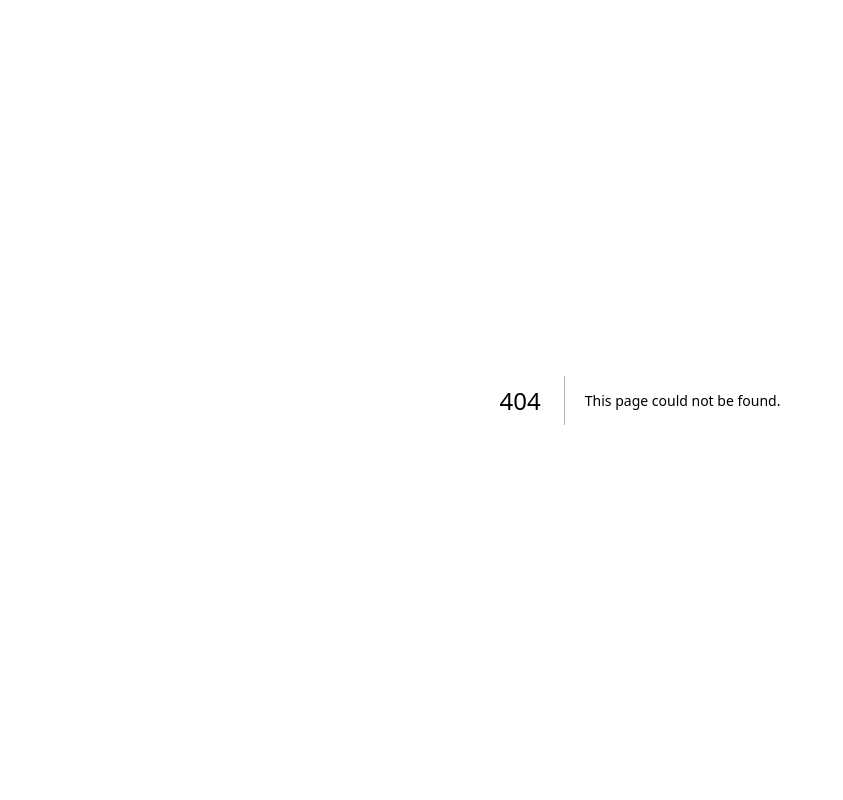
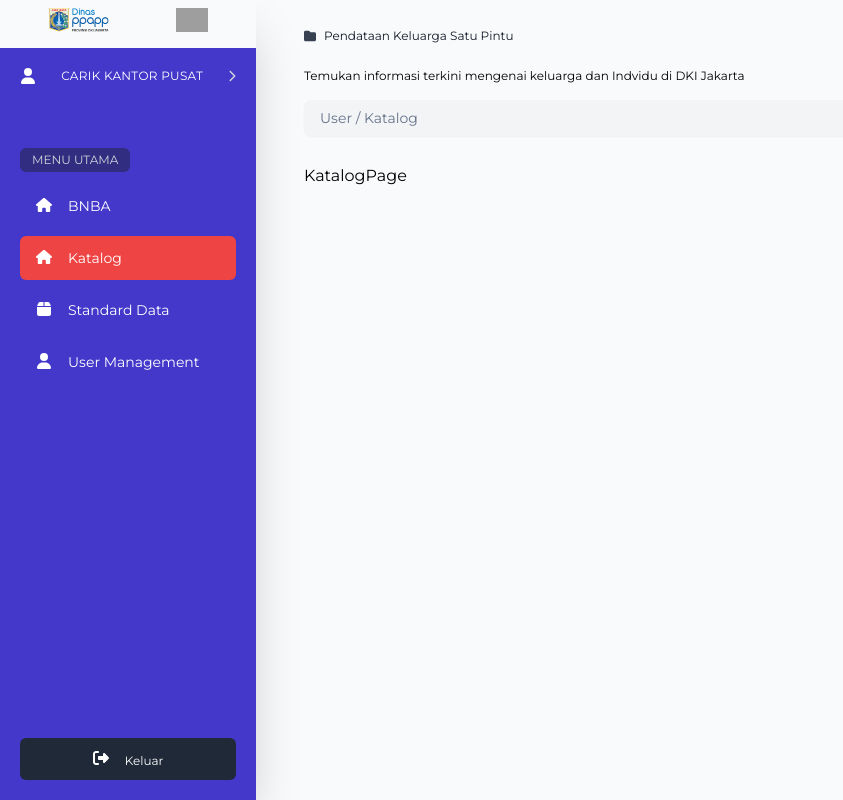
Before and after one commit to DiansSopandi/ppapp_fe, a Next.js app: page /dashboard/katalog in a window 1280 px wide. Before the commit this address had no page. Shown: the whole page, without its empty margins (0-843 px from the left). Built offline with nearby package versions, Linux system fonts and the light colour scheme; grey boxes are pictures that could not be loaded.

Commit message:
update dashboard header make dynamic placeholder and update Sidebar component

```diff
--- /dev/null
+++ b/app/dashboard/katalog/page.tsx
@@ -0,0 +1,7 @@
+import React from "react";
+
+const KatalogPage = () => {
+  return <div>KatalogPage</div>;
+};
+
+export default KatalogPage;
--- a/app/dashboard/layout.tsx
+++ b/app/dashboard/layout.tsx
@@ -1,5 +1,5 @@
 import React from "react";
-import DashboardWrapper from "./dashboard-wrapper";
+import DashboardWrapper from "@/app/dashboard/dashboard-wrapper";
 
 const DashboardLayout = ({ children }: { children: React.ReactNode }) => {
   return (
--- /dev/null
+++ b/app/dashboard/standard/page.tsx
@@ -0,0 +1,7 @@
+import React from "react";
+
+const StandardDataPage = (props: Props) => {
+  return <div>StandardDataPage</div>;
+};
+
+export default StandardDataPage;
--- /dev/null
+++ b/app/dashboard/user-management/page.tsx
@@ -0,0 +1,7 @@
+import React from "react";
+
+const UserManagmentPage = () => {
+  return <div>UserManagmentPage</div>;
+};
+
+export default UserManagmentPage;
--- a/components/dashboard/header.tsx
+++ b/components/dashboard/header.tsx
@@ -12,13 +12,33 @@ import { Input } from "@/components/ui/input";
 import { FormProvider, useForm } from "react-hook-form";
 import { FontAwesomeIcon } from "@fortawesome/react-fontawesome";
 import { faFolder } from "@fortawesome/free-solid-svg-icons";
+import { usePathname } from "next/navigation";
 
 const DashboardHeader = () => {
   const [isPending, starTransition] = useTransition();
+  const pathname = usePathname();
+
+  const getPlaceholder = () => {
+    const path = "/" + pathname.split("/").pop();
+
+    switch (path) {
+      case "/dashboard":
+        return "User / Dashboard";
+      case "/katalog":
+        return "User / Katalog";
+      case "/standard":
+        return "User / Standard Data";
+      case "/user-management":
+        return "User / User Management";
+
+      default:
+        return "User / Dashboard";
+    }
+  };
 
   const form = useForm({
     defaultValues: {
-      search: "User / Dashboard",
+      search: "",
     },
   });
 
@@ -43,7 +63,7 @@ const DashboardHeader = () => {
                   <Input
                     {...field}
                     disabled={isPending}
-                    placeholder="User / Dashboard"
+                    placeholder={getPlaceholder()}
                     type="text"
                     className="w-full bg-gray-100 text-gray-300 text-xs rounded-lg px-4 py-2 shadow-sm border-none focus:ring-2 focus:ring-indigo-200"
                   />
--- a/components/dashboard/sidebar.tsx
+++ b/components/dashboard/sidebar.tsx
@@ -1,3 +1,5 @@
+"use client";
+
 import React from "react";
 import Link from "next/link";
 import DashboardHeaderImages from "../auth/header-images";
@@ -10,6 +12,7 @@ import {
   faSignOutAlt,
   faChevronRight,
 } from "@fortawesome/free-solid-svg-icons";
+import { usePathname } from "next/navigation";
 
 const SidebarLink = ({
   href,
@@ -22,11 +25,17 @@ const SidebarLink = ({
   icon: any;
   active?: boolean;
 }) => {
+  const pathname = usePathname();
+  const isActive =
+    pathname === href || (pathname === "/" && href === "/dashboard");
+
   return (
     <Link
       href={href}
       className={`px-4 py-3 block rounded-md text-sm font-medium ${
-        active ? "bg-red-500" : "hover:bg-indigo-600 transition"
+        isActive
+          ? "bg-red-500"
+          : "hover:bg-indigo-200 hover:text-black transition"
       }`}
     >
       <FontAwesomeIcon icon={icon} className="w-4 h-4 mr-4" />
@@ -58,10 +67,22 @@ const DashboardSidebar = () => {
         </div>
 
         <nav className="flex flex-col space-y-2">
-          <SidebarLink href="#" label="BNBA" icon={faHome} active />
-          <SidebarLink href="#" label="Katalog" icon={faHome} />
-          <SidebarLink href="#" label="Standar Data" icon={faBox} />
-          <SidebarLink href="#" label="User Management" icon={faUser} />
+          <SidebarLink href="/dashboard" label="BNBA" icon={faHome} active />
+          <SidebarLink
+            href="/dashboard/katalog"
+            label="Katalog"
+            icon={faHome}
+          />
+          <SidebarLink
+            href="/dashboard/standard"
+            label="Standard Data"
+            icon={faBox}
+          />
+          <SidebarLink
+            href="/dashboard/user-management"
+            label="User Management"
+            icon={faUser}
+          />
         </nav>
 
         <Link href="/" className="mt-auto pt-10">
```
